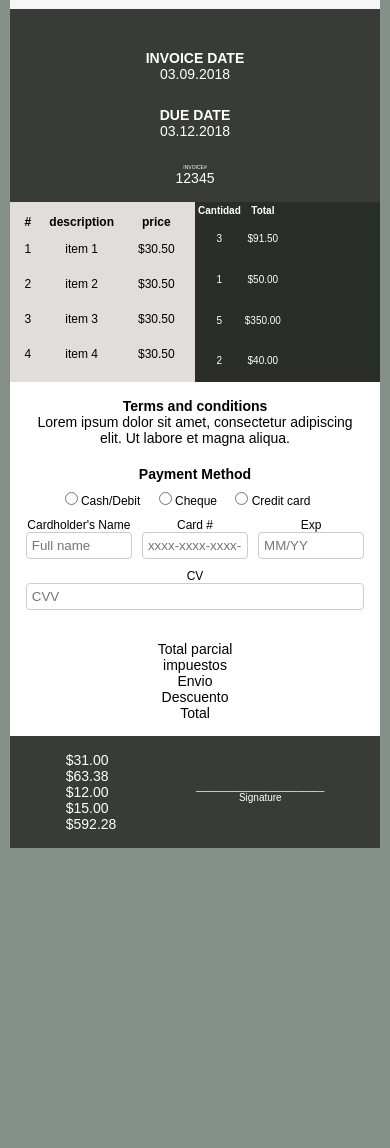
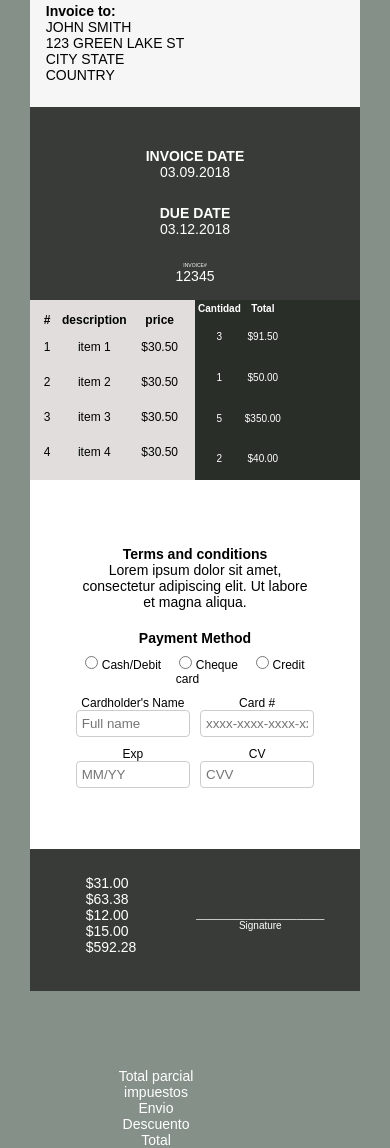
Before and after one commit to Nicolas2407/factura2, a plain HTML site: page index.html in a window 390 px wide. Shown: the part 441-1589 px from the top of the page. Before the commit the page ends 1379 px from the top, so only its background shows below. Drawn offline with Linux system fonts and the light colour scheme.

Commit message:
factura Nicolas.css

```diff
--- a/factura Nicolas.css
+++ b/factura Nicolas.css
@@ -16,6 +16,7 @@ body {
   display: grid;
   grid-template-columns: repeat(6, fr);
   grid-template-rows: 15% 20% 25% 40%;
+  padding: 20px;
 }
 
 .element {
@@ -31,11 +32,20 @@ body {
   color: black;
   text-align: right;
   text-align: center;
+  align-items: center;
+  gap: 15px;
+  padding: 1rem;
 }
 
 .p {
   font-size: 10px;
 }
+
+.elemento-1 img.cubo {
+  width: 80px;
+  flex-shrink: 0;
+}
+
 
 .cubo {
   margin-top: 0px;
@@ -107,8 +117,7 @@ body {
   width: 100%;
   height: 180px;
   font-size: 10px;
-    padding: 10px 20px 10px 20px;
-    padding: 0%;
+  padding: 20px 0px 30px 30px;
   color: black;
 }
 
@@ -136,6 +145,7 @@ body {
   grid-column: 5/7;
   display: flex;
   font-size: 10px;
+  padding: 20px 0px 10px 15px;
 }
 
 .cantidad {
@@ -157,16 +167,24 @@ body {
   grid-column: 1/5;
   display: flex;
   font-size: 10px;
+  padding: 30px;
 }
 
 .terms {
   color: black;
   text-align: center;
+  margin-top: 20px;
 }
+
+.metodo-pago {
+  margin-top: 30px;
+}
+
 
 .total {
   color: black;
   text-align: center;
+  margin-top: -30px;
 }
 
 .elemento-8 {
@@ -187,7 +205,10 @@ body {
 .cuenta {
   color: white;
   text-align: center;
+  padding: 20px;
+  margin-top: -10px;
 }
+
 .firma {
   color: white;
   text-align: center;
@@ -228,6 +249,7 @@ text-align: center;
   border: 1px solid #ccc;
   border-radius: 4px;
 }
+
 .metodo-pago {
   display: flex;
   flex-direction: column;
@@ -238,6 +260,7 @@ text-align: center;
 
 @media (max-width: 600px) {
   .invoice-container {
+
 
     display: grid;
     grid-template-columns: 1fr;
@@ -290,6 +313,13 @@ text-align: center;
     width: 100%;
     font-size: 14px;
     text-align: center;
+    width: 100%;
+    font-size: 14px;
+    position: absolute;
+    text-align: center;
+    bottom: -760px;
+    left: -39px;
+    color:white;
   }
 
   .terms {
@@ -310,7 +340,9 @@ text-align: center;
 
   }
 
-  h1, h2, p {
+  h1,
+  h2,
+  p {
     font-size: 14px;
   }
 }
@@ -329,6 +361,7 @@ text-align: center;
     padding: 0;
   }
 }
+
 @media (max-width: 400px) {
   .elemento-1 {
     display: flex;
@@ -350,7 +383,8 @@ text-align: center;
     text-align: center;
   }
 
-  .terms, .total {
+  .terms,
+  .total {
     width: 100%;
     margin-bottom: 15px;
   }
```
Lines whose indentation alone changed are shown as unchanged.
